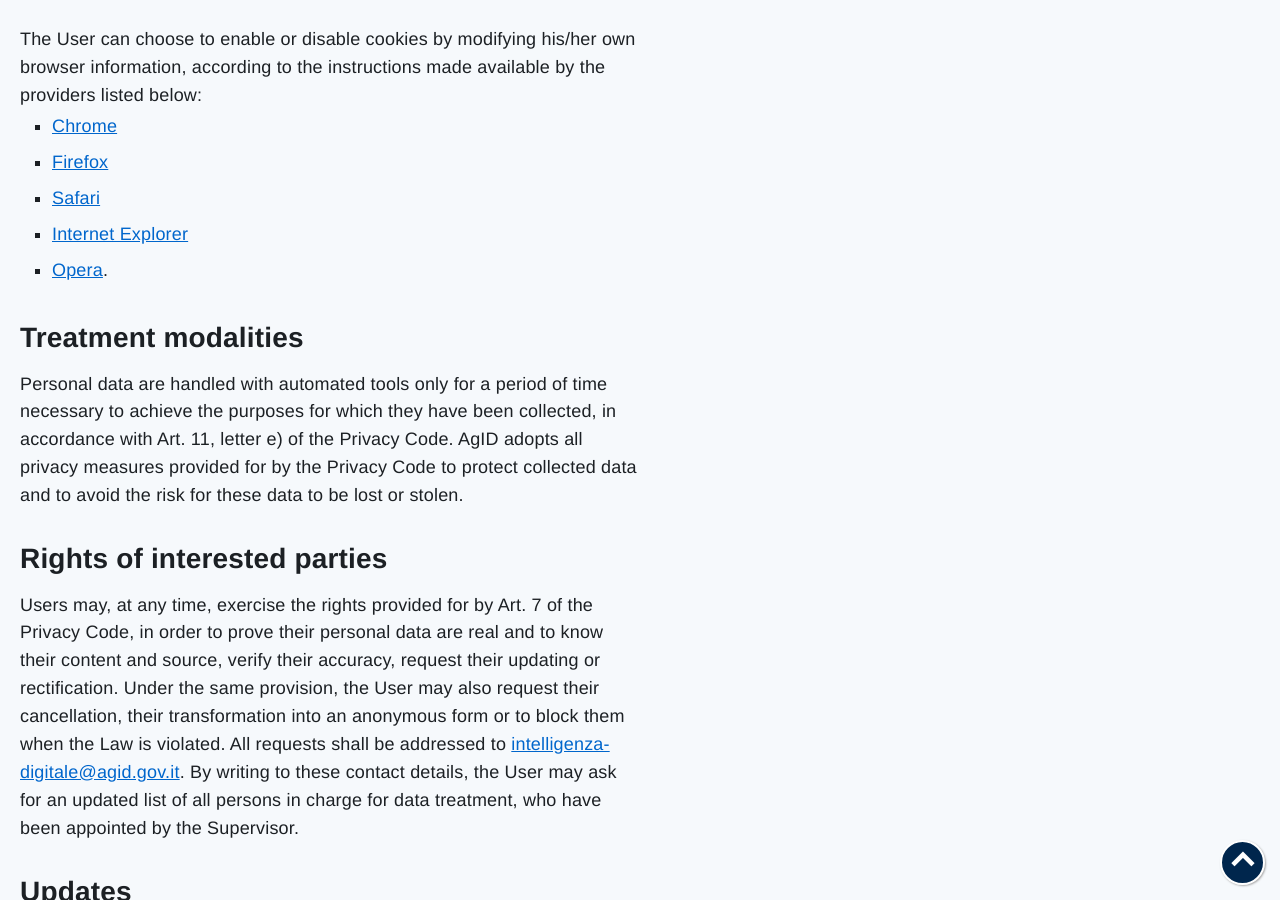
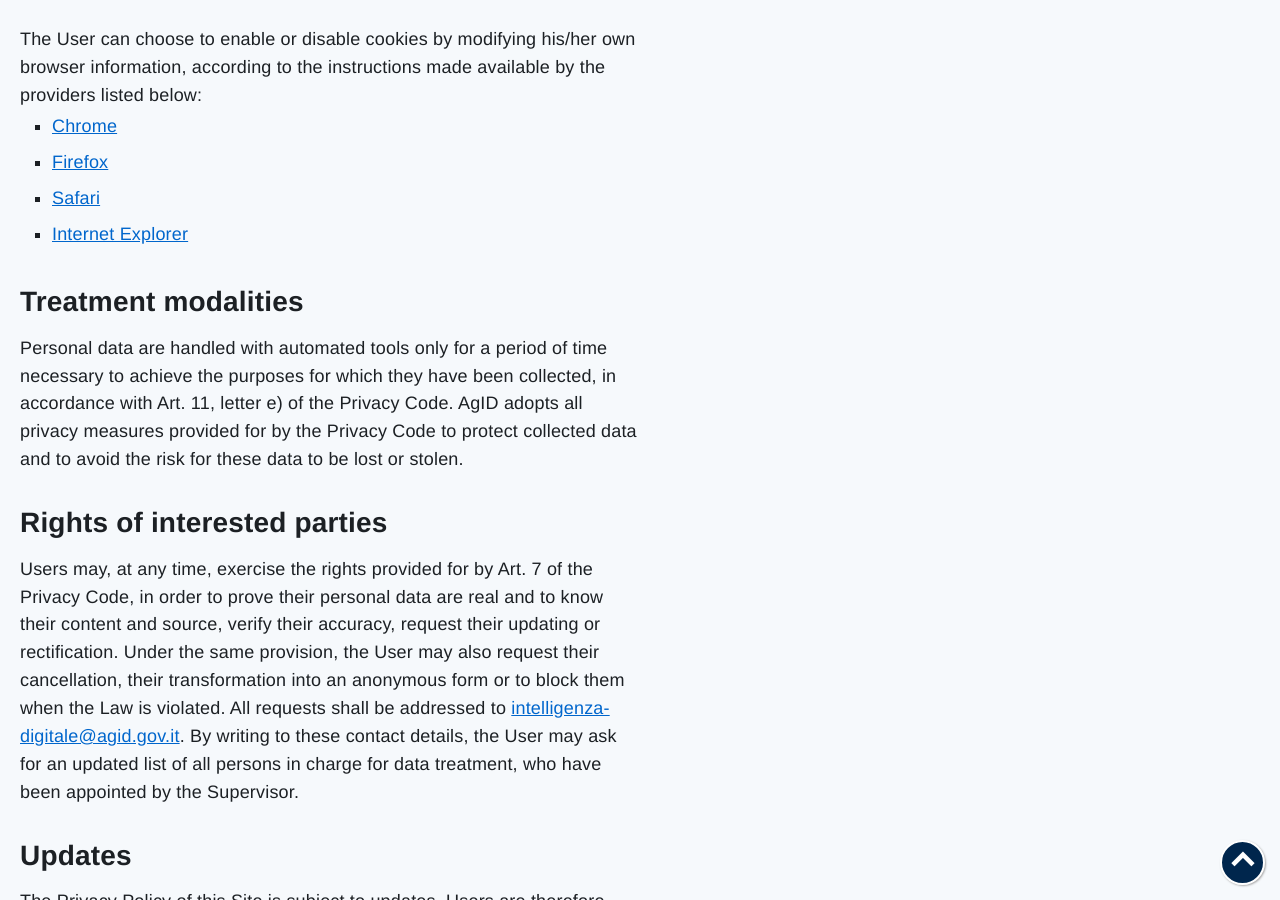
Before and after one commit to task-force-ia/ia.italia.it, a Jekyll site: the page built from _pages/en/privacy-policy.md, in a window 1280 px wide and 900 px high, scrolled down 2472 px. Built offline with Jekyll 4.4.1, drawn with Linux system fonts in a browser that asks for light colours; comment, search, counter and statistics services are not loaded.

Commit message:
Update privacy-policy.md

```diff
--- a/_pages/en/privacy-policy.md
+++ b/_pages/en/privacy-policy.md
@@ -40,7 +40,6 @@ The User can choose to enable or disable cookies by modifying his/her own browse
 - [Firefox](https://support.mozilla.org/en-US/kb/enable-and-disable-cookies-website-preferences){:target="_blank"}
 - [Safari](https://support.apple.com/en-us/HT201265){:target="_blank"}
 - [Internet Explorer](https://support.microsoft.com/en-us/help/17442/windows-internet-explorer-delete-manage-cookies){:target="_blank"}
-- [Opera](http://help.opera.com/Windows/10.00/en/cookies.html){:target="_blank"}.
 
 ### Treatment modalities
 Personal data are handled with automated tools only for a period of time necessary to achieve the purposes for which they have been collected, in accordance with Art. 11, letter e) of the Privacy Code. AgID adopts all privacy measures provided for by the Privacy Code to protect collected data and to avoid the risk for these data to be lost or stolen.
```
